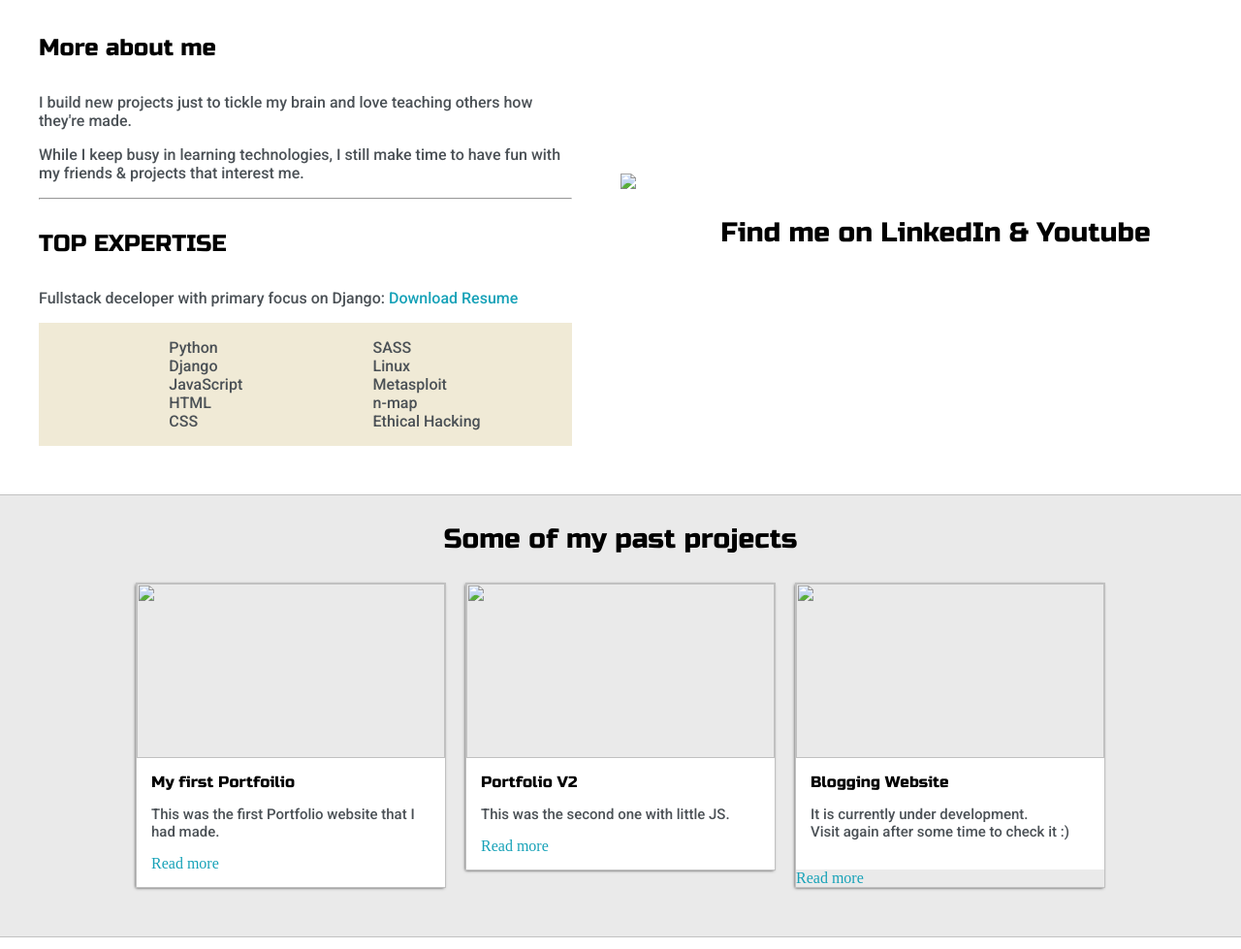
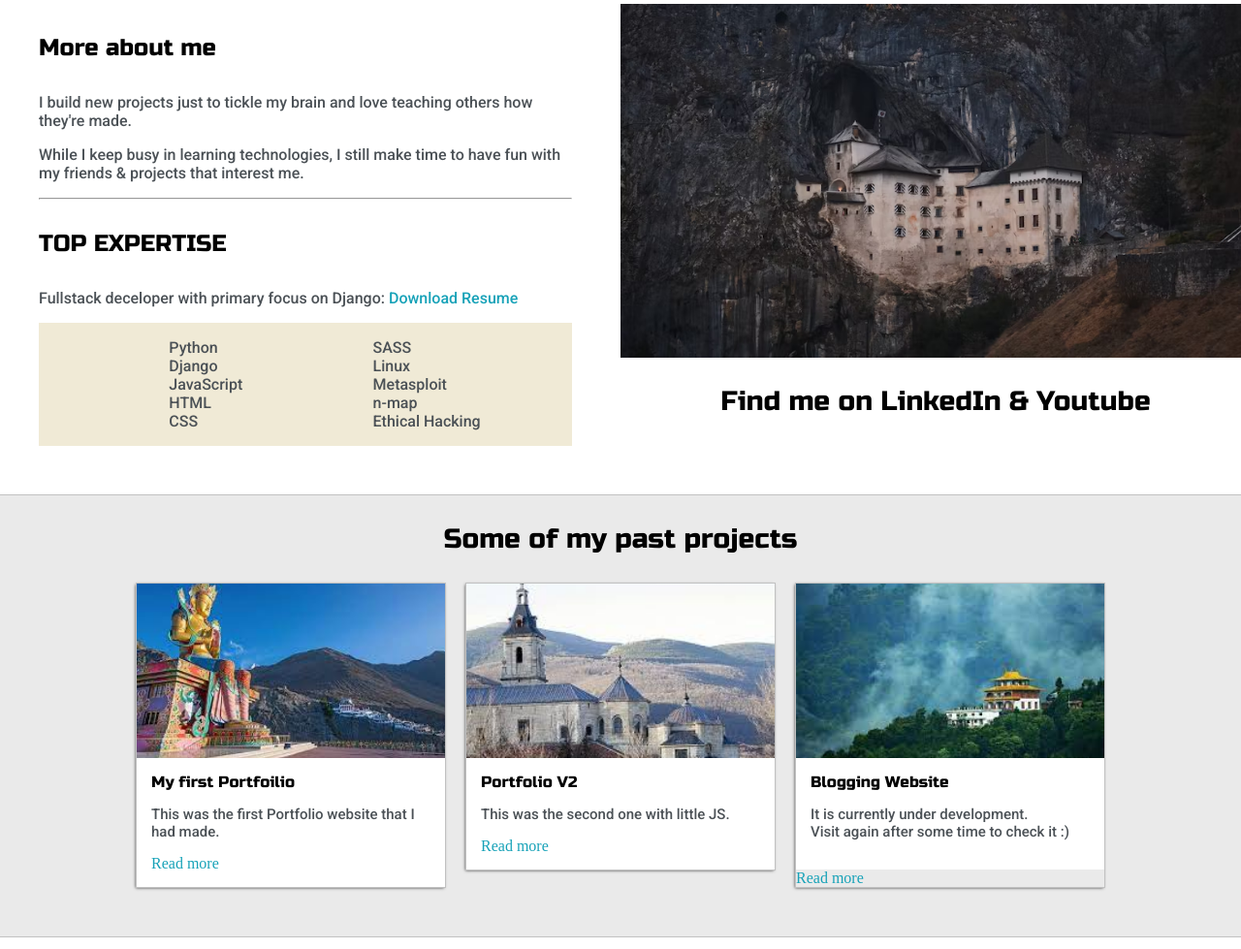
Before and after one commit to Randhir-2024/PortfolioV2, a plain HTML site: page index.html in a window 1280 px wide. Shown: the part 718-1697 px from the top of the page at 97% size. Drawn offline with Linux system fonts and the light colour scheme; files that its build step writes are made by us from their sources; files whose address does not match are found by name.

Commit message:
Update index.html

```diff
--- a/index.html
+++ b/index.html
@@ -98,7 +98,7 @@
 
             <p>
               Fullstack deceloper with primary focus on Django:
-              <a target="_blank" href="../images/Resume_randhir.pdf"
+              <a target="_blank" href="Resume_randhir.pdf"
                 >Download Resume</a
               >
             </p>
@@ -122,7 +122,7 @@
           </div>
 
           <div class="social-links">
-            <img id="social_img" src="../images/follow.avif" />
+            <img id="social_img" src="follow.avif" />
             <h3>Find me on LinkedIn & Youtube</h3>
           </div>
         </div>
@@ -136,7 +136,7 @@
         <div class="post-wrapper">
           <div>
             <div class="post">
-              <img class="thumbnail" src="../images/images1.jpeg" />
+              <img class="thumbnail" src="images1.jpeg" />
               <div class="post-preview">
                 <h6 class="post-title">My first Portfoilio</h6>
                 <p class="post-intro">
@@ -148,7 +148,7 @@
           </div>
           <div>
             <div class="post">
-              <img class="thumbnail" src="../images/images2.jpeg" />
+              <img class="thumbnail" src="images2.jpeg" />
               <div class="post-preview">
                 <h6 class="post-title">Portfolio V2</h6>
                 <p class="post-intro">
@@ -160,7 +160,7 @@
           </div>
           <div>
             <div class="post">
-              <img class="thumbnail" src="../images/images3.jpeg" />
+              <img class="thumbnail" src="images3.jpeg" />
               <div class="post-preview">
                 <h6 class="post-title">Blogging Website</h6>
                 <p class="post-intro">It is currently under development. <br>Visit again after some time to check it :)</p>
@@ -196,6 +196,6 @@
       </div>
     </section>
 
-    <script src="../JS/script.js"></script>
+    <script src="script.js"></script>
   </body>
 </html>
```
